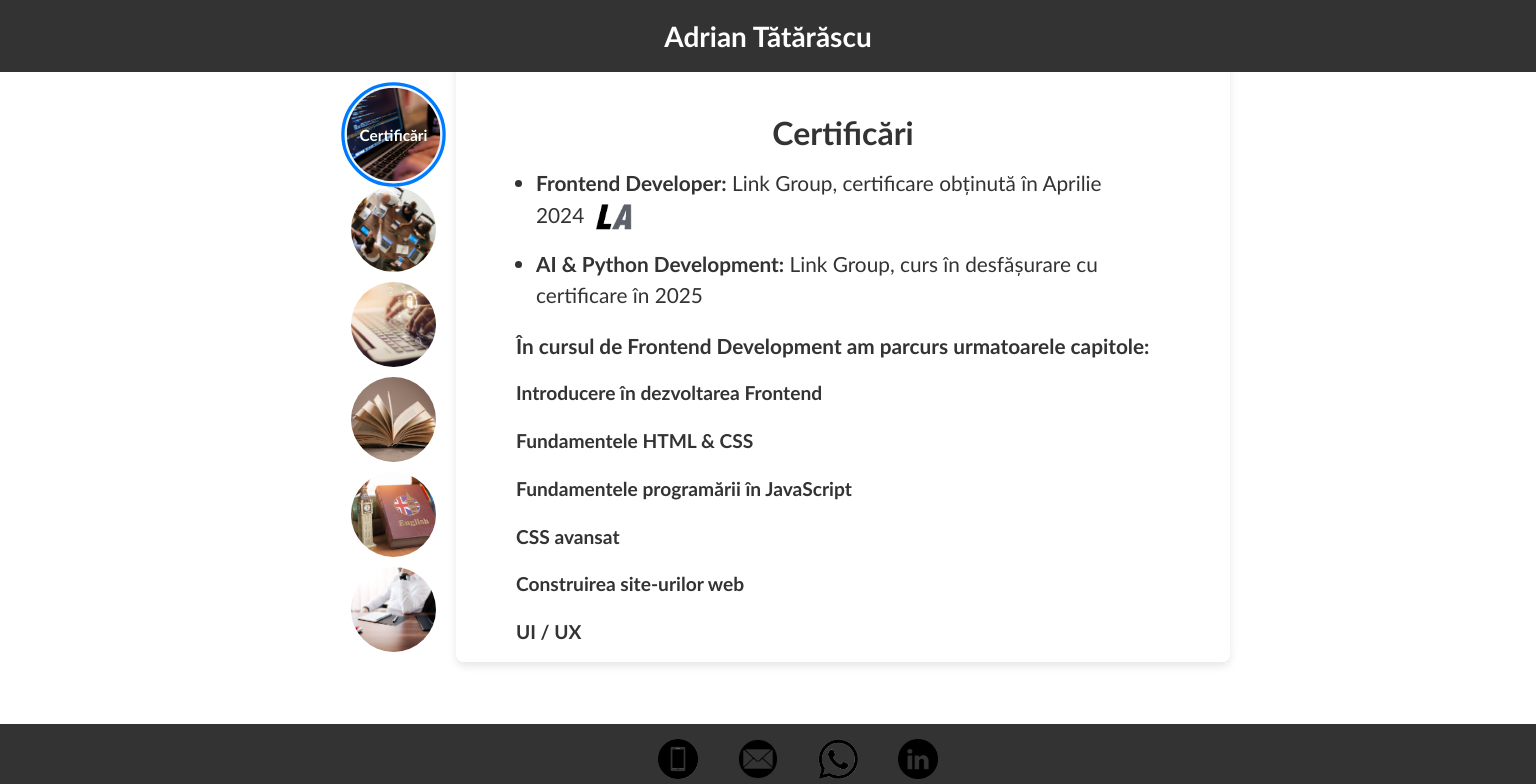
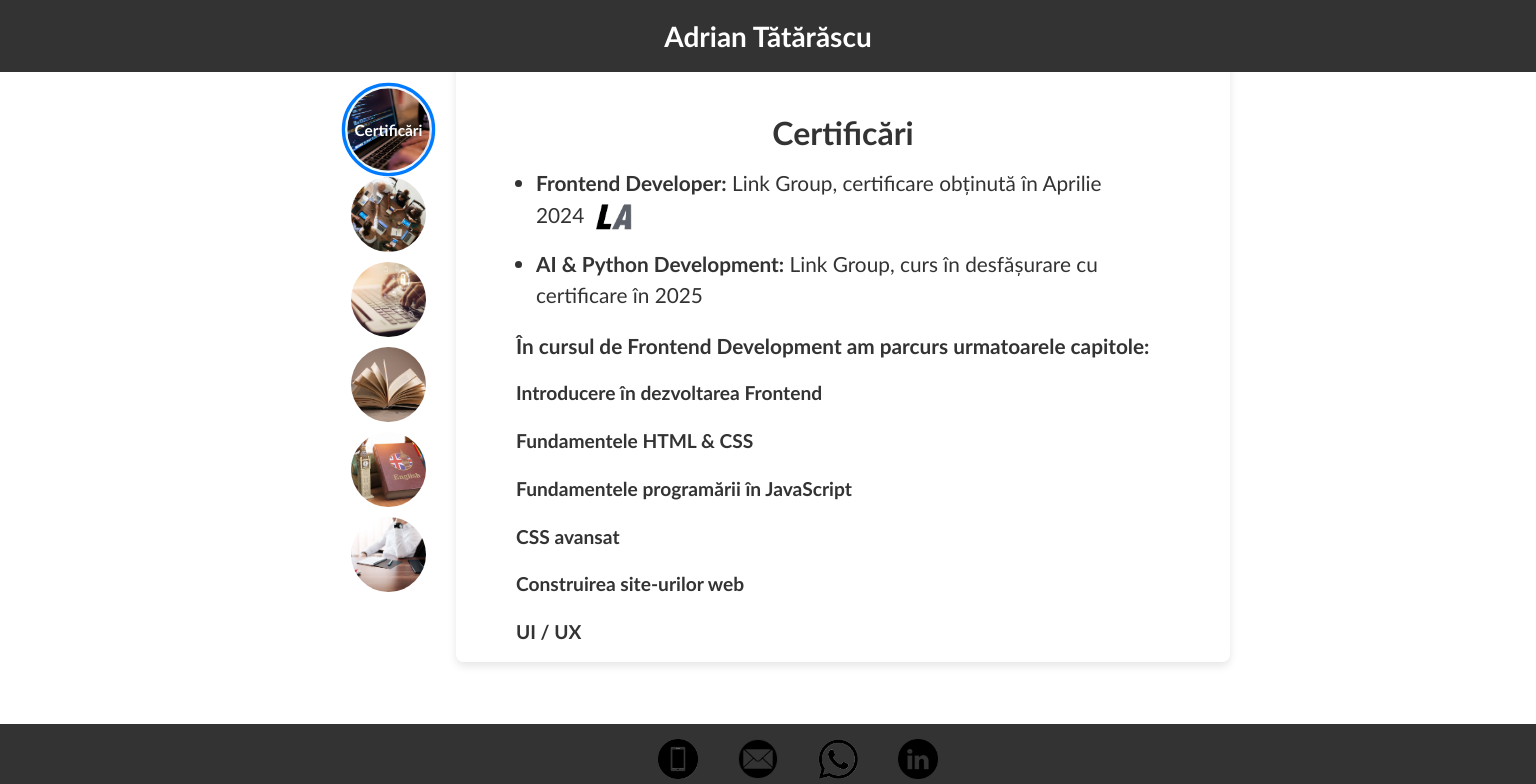
Before and after one commit to Adrianscu/cv-project, a React (Create React App) app: page / in a window 1536 px wide. Shown: the top 784 px of the page. Built offline with nearby package versions, Linux system fonts and the light colour scheme.

Commit message:
Laptop test

```diff
--- a/src/index.css
+++ b/src/index.css
@@ -400,8 +400,8 @@ body {
   }
 
   .tabs button {
-    width: 85px; /* Creștem dimensiunea pentru rezoluții mari */
-    height: 85px;
+    width: 75px; /* Creștem dimensiunea pentru rezoluții mari */
+    height: 75px;
     text-indent: 0; /* Textul este vizibil */
     font-size: 14px;
     border-radius: 50%;
```
